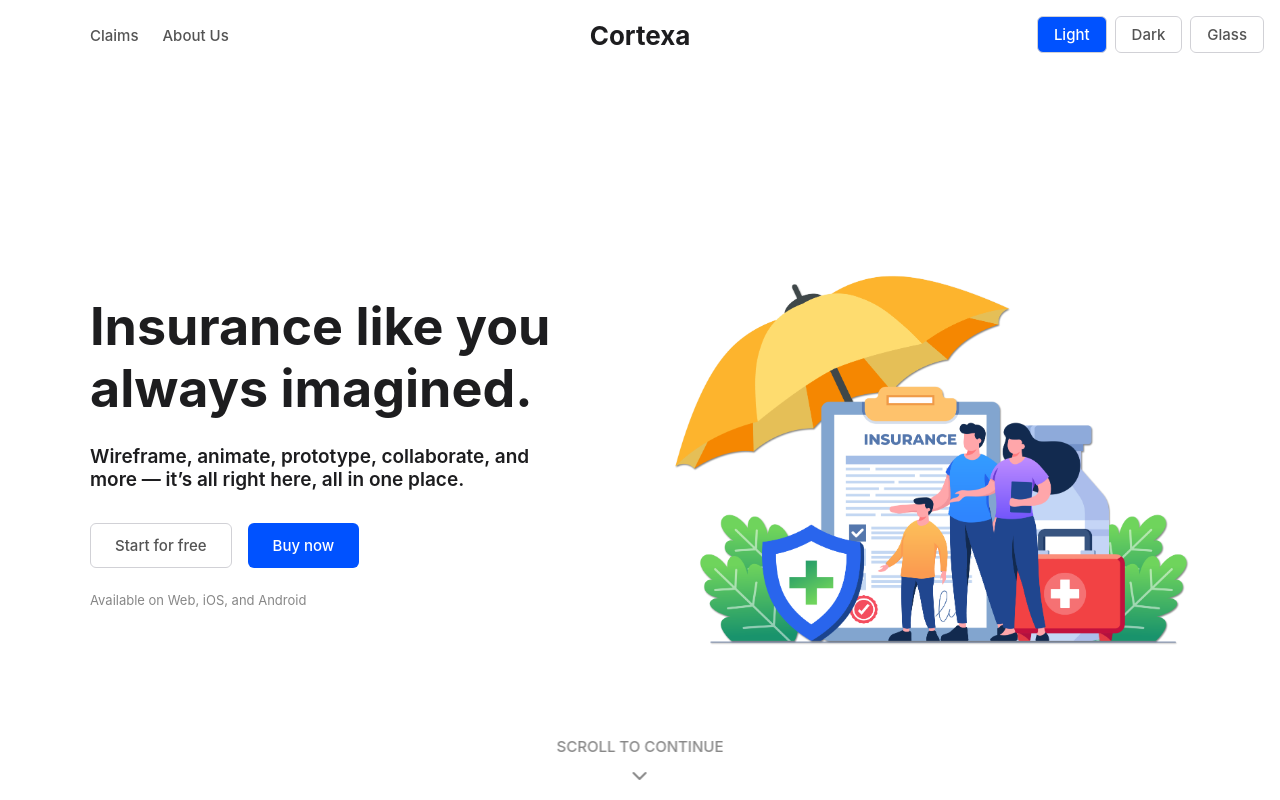
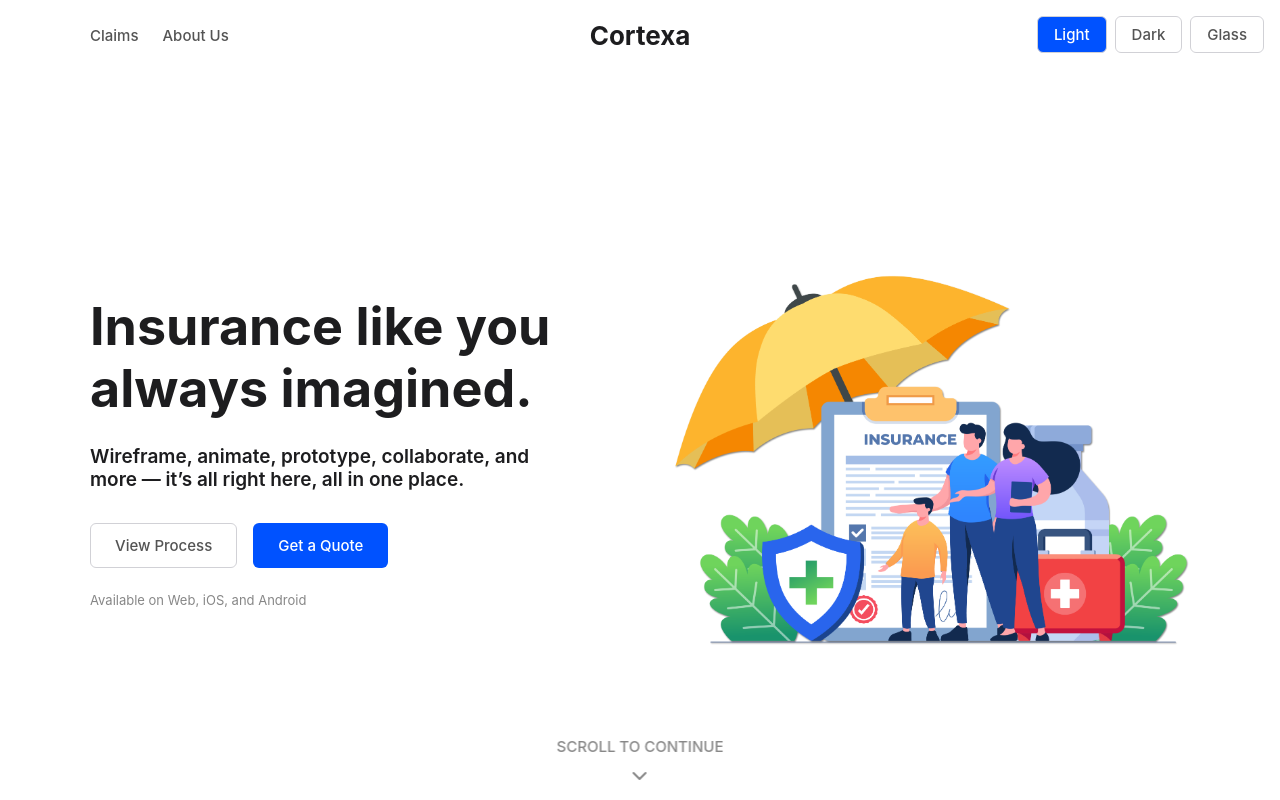
Before and after one commit to juanpatriciodoyle/cortexa-insurance, a React (Create React App) app: page / in a window 1280 px wide. Shown: the top 800 px of the page. Built offline with nearby package versions, Linux system fonts and the light colour scheme.

Commit message:
update CTA hero

```diff
--- a/src/pages/HomePage.tsx
+++ b/src/pages/HomePage.tsx
@@ -178,8 +178,8 @@ function HomePage() {
                                 place.
                             </Text>
                             <ButtonGroup>
-                                <Button $variant="secondary">Start for free</Button>
-                                <Button $variant="primary">Buy now</Button>
+                                <Button $variant="secondary">View Process</Button>
+                                <Button $variant="primary">Get a Quote</Button>
                             </ButtonGroup>
                             <AvailabilityText $variant="subtext">
                                 Available on Web, iOS, and Android
```
